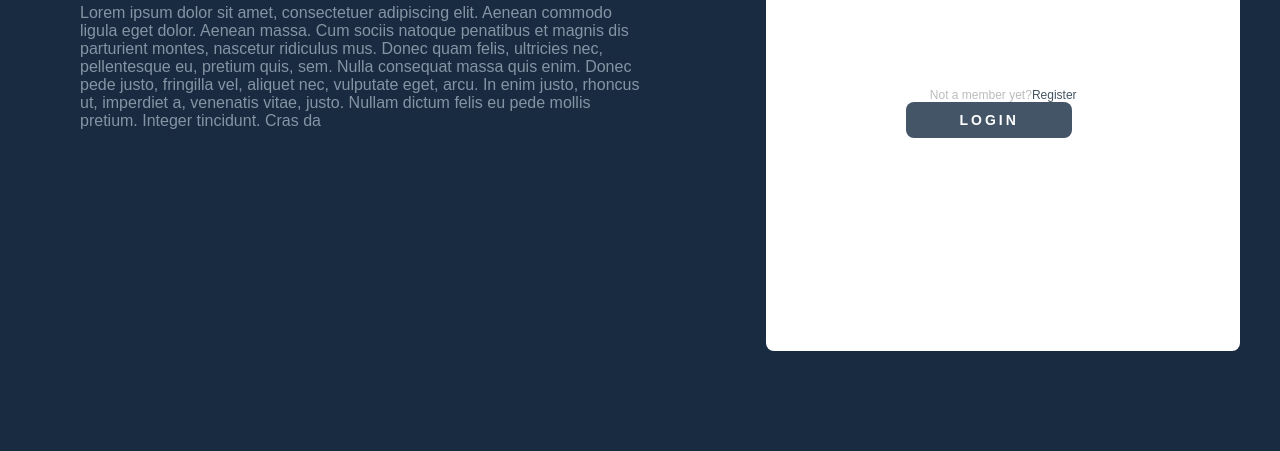
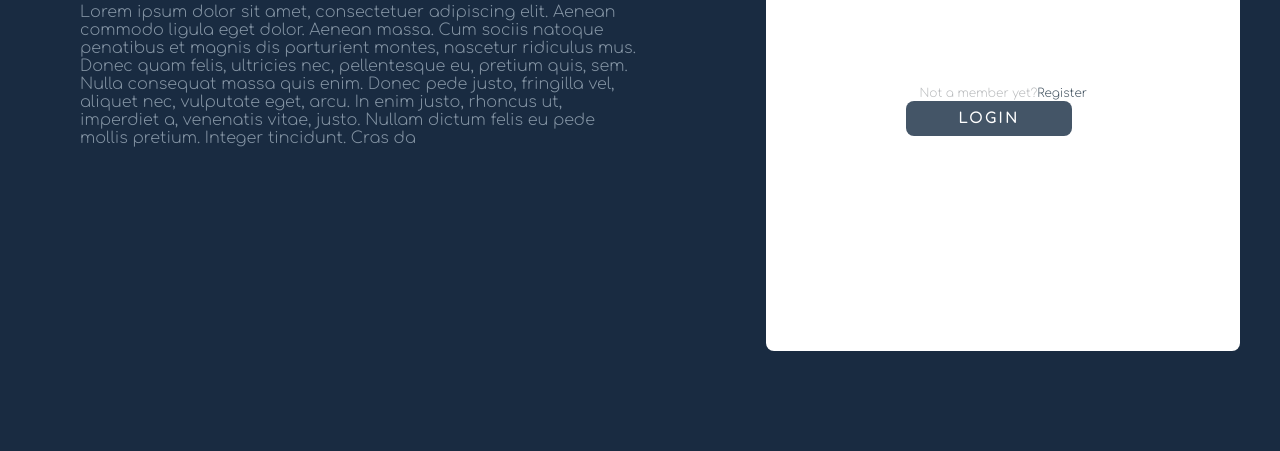
Before and after one commit to yash7091/Task, a plain HTML site: page index.html in a window 1280 px wide. Shown: the part 349-800 px from the top of the page. Drawn offline with nearby package versions, Linux system fonts and the light colour scheme.

Commit message:
Update style.css

```diff
--- a/style.css
+++ b/style.css
@@ -5,8 +5,7 @@
     outline: none;
     text-decoration: none;
     list-style: none;
-    font-family: 'Nunito', sans-serif;
-  }
+font-family: 'Comfortaa', cursive;  }
 
 body{
     background-color: #192b41;
```
